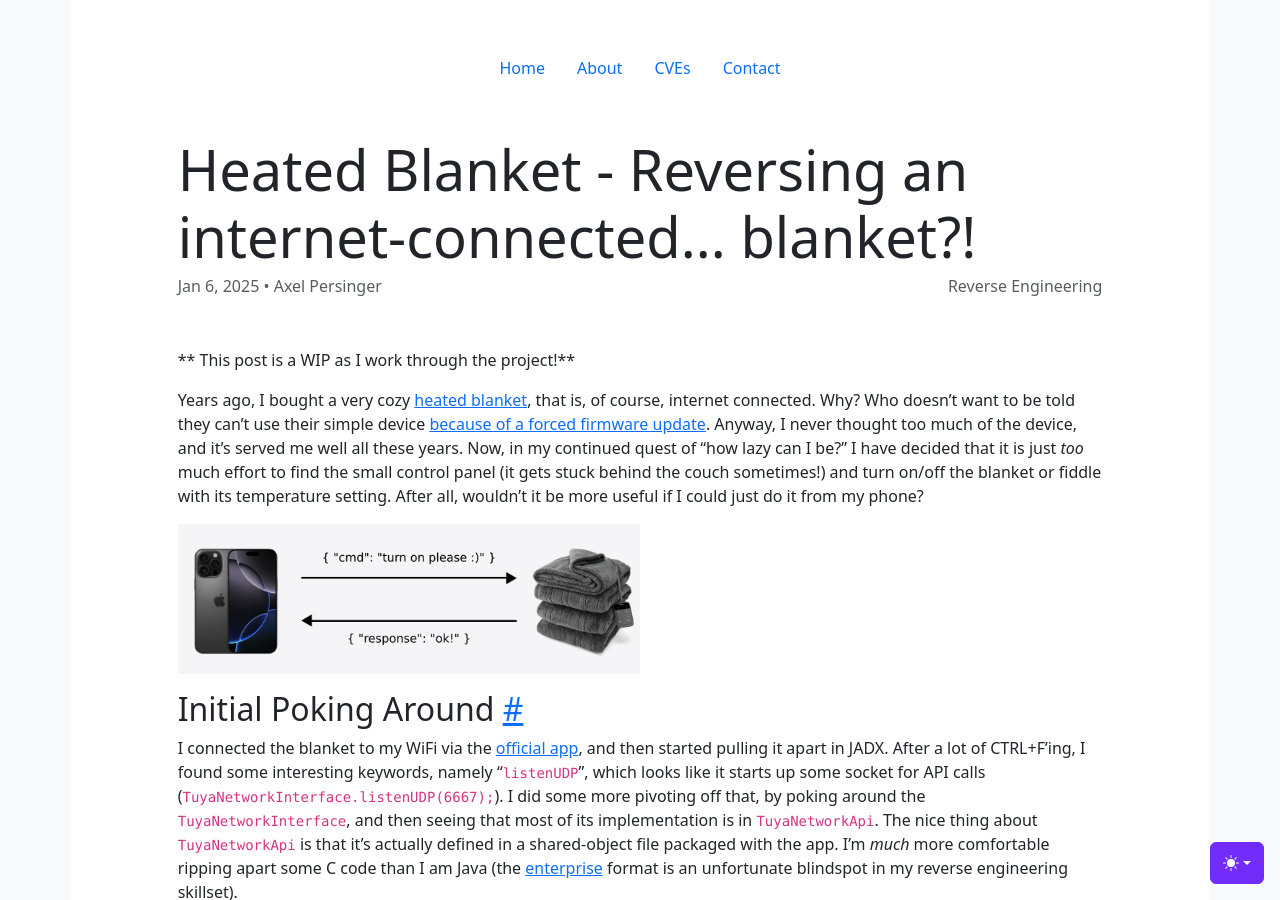
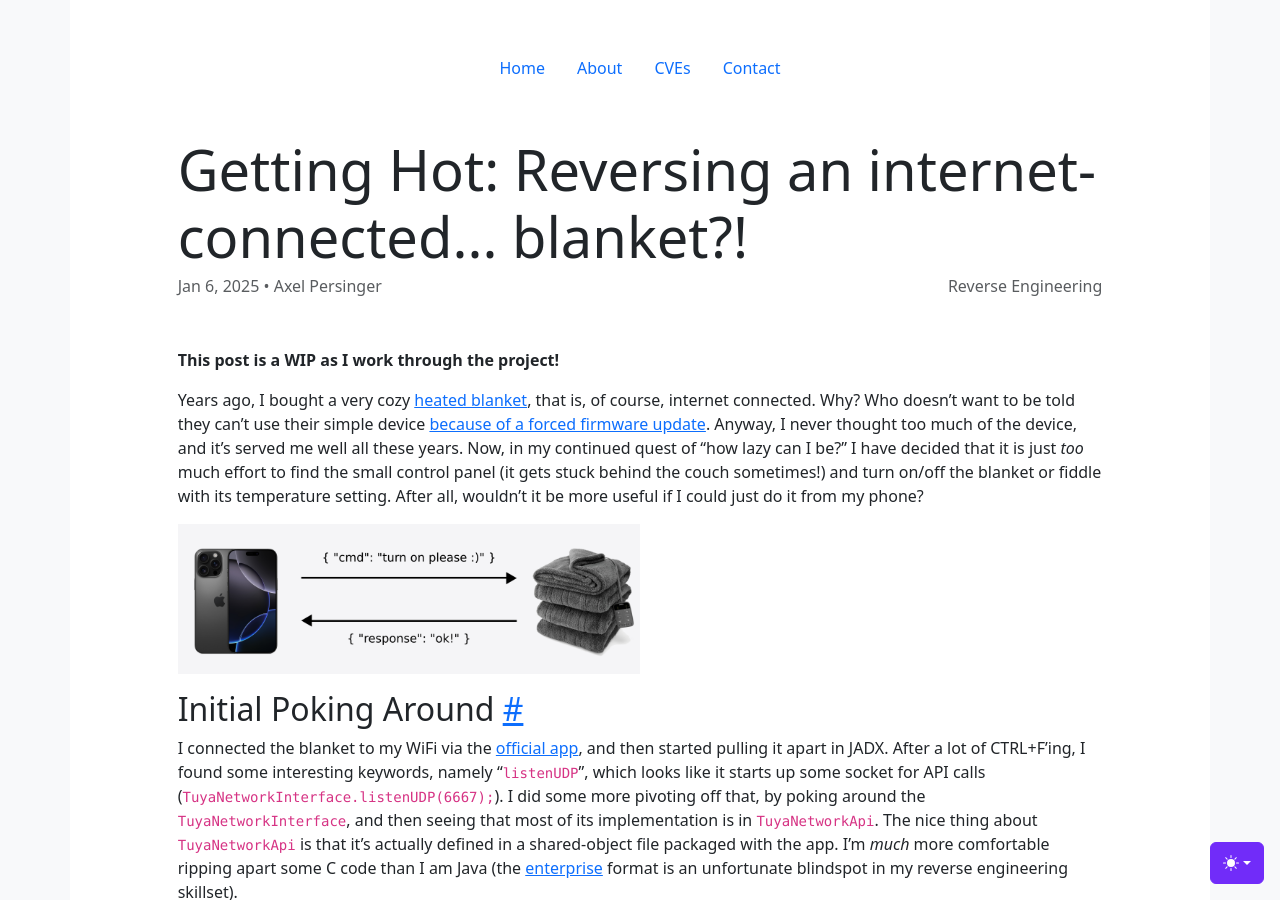
Before and after one commit to CuckooEXE/cuckooexe.github.io, a Jekyll site: the page built from _posts/2025-01-06-HeatedBlanket.md, in a window 1280 px wide and 900 px high. Built offline with Jekyll 4.4.1, drawn with Linux system fonts in a browser that asks for light colours; comment, search, counter and statistics services are not loaded.

```diff
--- a/_posts/2025-01-06-HeatedBlanket.md
+++ b/_posts/2025-01-06-HeatedBlanket.md
@@ -1,6 +1,6 @@
 ---
 layout: post
-title: Heated Blanket - Reversing an internet-connected... blanket?!
+title: "Getting Hot: Reversing an internet-connected... blanket?!"
 description: Hacking my blanket!
 image: https://axelp.io/images/HeatedBlanket/HeatedBlanket.png
 excerpt_separator: <!--more-->
@@ -10,13 +10,13 @@ author:
 - Axel Persinger
 ---
 
-** This post is a WIP as I work through the project!**
+**This post is a WIP as I work through the project!**
 
 Years ago, I bought a very cozy [heated blanket](https://www.amazon.com/gp/product/B09QLKL82Q), that is, of course, internet connected. Why? Who doesn't want to be told they can't use their simple device [because of a forced firmware update](https://www.reddit.com/r/softwaregore/comments/7rsro4/fridge_decides_it_needs_an_update/). Anyway, I never thought too much of the device, and it's served me well all these years. Now, in my continued quest of "how lazy can I be?" I have decided that it is just *too* much effort to find the small control panel (it gets stuck behind the couch sometimes!) and turn on/off the blanket or fiddle with its temperature setting. After all, wouldn't it be more useful if I could just do it from my phone?
 
 <!--more-->
 
-![HeatedBlanket]({{ site.baseurl }}/images/HeatedBlanket/HeatedBlanket.png)
+![HeatedBlanket]({{ site.baseurl }}/images/HeatedBlanket/HeatedBlanket.png){:.centered}
 
 
 ## Initial Poking Around
@@ -44,10 +44,10 @@ I'll start by figuring out which shared-object file in the APK exposes the funct
 ## JNI Reverse Engineering
 
 I opened up the file in Binary Ninja, and searched for `Java_` in the symbols window, but didn't find what I expected. I know that JNI functions that auto-magically resolve should start with `Java_` followed by name of the Java package (delimeted by underscores rather than dots), but only two functions appear for this: `sendBroadcast` and `stopBroadcast`.
-![JNI Functions]({{ site.baseurl }}/images/HeatedBlanket//JNI%20Functions.png)
+![JNI Functions]({{ site.baseurl }}/images/HeatedBlanket//JNI%20Functions.png){:.centered}
 
 I expected to see the function names that I `grep`'ed for but they only exist in the shared-object as a string:
-![JNI Expected Functions]({{ site.baseurl }}/images/HeatedBlanket//Expected%20Function.png)
+![JNI Expected Functions]({{ site.baseurl }}/images/HeatedBlanket//Expected%20Function.png){:.centered}
 
 I am vaguley familiar with the substrings in around the function name, it's the JNI Name Mangling (similar to C++'s mangling to encode return/parameter types). After ~~pouring through JNI internals for hours~~ finding a good [StackOverflow post](https://stackoverflow.com/a/55836885), I ~~realized~~ learned that I *also* have to track down the functions that are parsed in the `JNI_OnLoad` function. The StackOverflow post points to a [Java documentation page](https://docs.oracle.com/javase/7/docs/technotes/guides/jni/spec/functions.html#wp5833) that tells me I should interpret the memory in the previous image as an array of structures that gets passed to `RegisterNatives`, like so:
 
```
